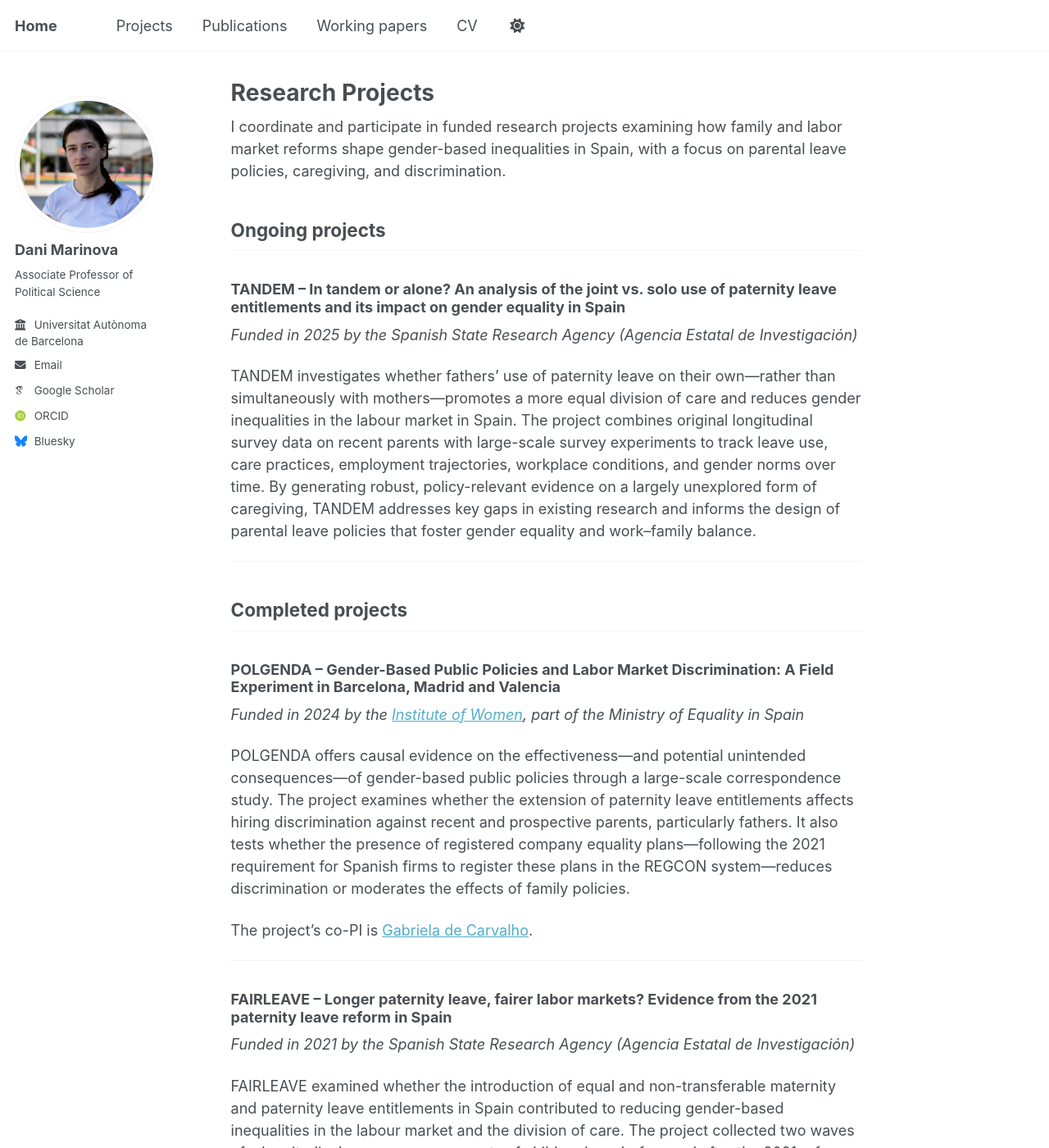
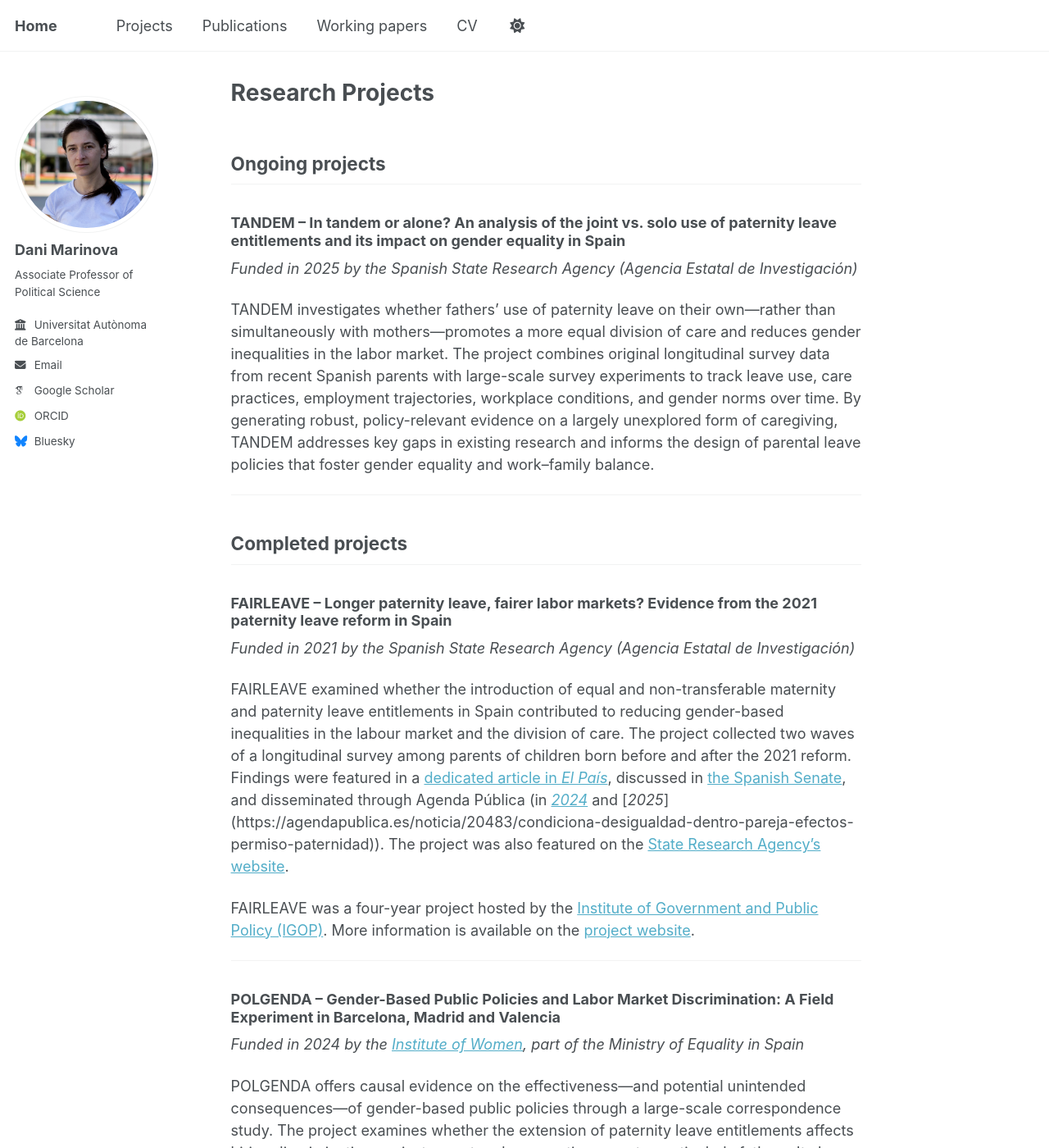
Before and after one commit to danimarinova/web, a Jekyll site: the page built from _pages/projects.md, in a window 1280 px wide and 1400 px high. Shown: the whole window at 82% size. Built offline with Jekyll 4.4.1, drawn with Linux system fonts in a browser that asks for light colours; some web fonts are replaced; a script that is not in the unit is left out; some of the changed text lies outside the part shown.

Commit message:
Update projects.md

```diff
--- a/_pages/projects.md
+++ b/_pages/projects.md
@@ -4,18 +4,25 @@ title: "Research Projects"
 permalink: /projects/
 ---
 
-I coordinate and participate in funded research projects examining how family and labor market reforms shape gender-based inequalities in Spain, with a focus on parental leave policies, caregiving, and discrimination.
-
 ## Ongoing projects
 
 ### **TANDEM – In tandem or alone? An analysis of the joint vs. solo use of paternity leave entitlements and its impact on gender equality in Spain**
 *Funded in 2025 by the Spanish State Research Agency (Agencia Estatal de Investigación)*
 
-TANDEM investigates whether fathers’ use of paternity leave on their own—rather than simultaneously with mothers—promotes a more equal division of care and reduces gender inequalities in the labour market in Spain. The project combines original longitudinal survey data on recent parents with large-scale survey experiments to track leave use, care practices, employment trajectories, workplace conditions, and gender norms over time. By generating robust, policy-relevant evidence on a largely unexplored form of caregiving, TANDEM addresses key gaps in existing research and informs the design of parental leave policies that foster gender equality and work–family balance.
+TANDEM investigates whether fathers’ use of paternity leave on their own—rather than simultaneously with mothers—promotes a more equal division of care and reduces gender inequalities in the labor market. The project combines original longitudinal survey data from recent Spanish parents with large-scale survey experiments to track leave use, care practices, employment trajectories, workplace conditions, and gender norms over time. By generating robust, policy-relevant evidence on a largely unexplored form of caregiving, TANDEM addresses key gaps in existing research and informs the design of parental leave policies that foster gender equality and work–family balance.
 
 ---
 
 ## Completed projects
+
+### **FAIRLEAVE – Longer paternity leave, fairer labor markets? Evidence from the 2021 paternity leave reform in Spain**
+*Funded in 2021 by the Spanish State Research Agency (Agencia Estatal de Investigación)*
+
+FAIRLEAVE examined whether the introduction of equal and non-transferable maternity and paternity leave entitlements in Spain contributed to reducing gender-based inequalities in the labour market and the division of care. The project collected two waves of a longitudinal survey among parents of children born before and after the 2021 reform. Findings were featured in a [dedicated article in *El País*](https://elpais.com/mamas-papas/familia/2025-03-30/que-opinan-los-padres-y-madres-recientes-de-los-permisos-iguales-e-intransferibles.html), discussed in [the Spanish Senate](https://www.senado.es/web/actividadparlamentaria/actualidad/video/index.html?s=15_S011030_011_01&a=264520&t=1), and disseminated through Agenda Pública (in [*2024*](https://agendapublica.es/noticia/19788/permiso-paternidad-agranda-brecha-laboral-espana) and [*2025*] (https://agendapublica.es/noticia/20483/condiciona-desigualdad-dentro-pareja-efectos-permiso-paternidad)). The project was also featured on the [State Research Agency’s website](https://www.aei.gob.es/en/awarded-grants/featured-grants/proyecto-idi-2020-generacion-conocimiento-bajas-paternidad-largas).
+
+FAIRLEAVE was a four-year project hosted by the [Institute of Government and Public Policy (IGOP)](https://igop.uab.cat/en/). More information is available on the [project website](https://webs.uab.cat/fairleave/).
+
+---
 
 ### **POLGENDA – Gender-Based Public Policies and Labor Market Discrimination: A Field Experiment in Barcelona, Madrid and Valencia**
 *Funded in 2024 by the [Institute of Women](https://www.inmujeres.gob.es/en/elInstituto/conocenos/home.htm), part of the Ministry of Equality in Spain*
@@ -25,14 +32,4 @@ POLGENDA offers causal evidence on the effectiveness—and potential unintended
 The project’s co-PI is [Gabriela de Carvalho](https://www.researchgate.net/profile/Gabriela-De-Carvalho-5).
 
 ---
-
-### **FAIRLEAVE – Longer paternity leave, fairer labor markets? Evidence from the 2021 paternity leave reform in Spain**
-*Funded in 2021 by the Spanish State Research Agency (Agencia Estatal de Investigación)*
-
-FAIRLEAVE examined whether the introduction of equal and non-transferable maternity and paternity leave entitlements in Spain contributed to reducing gender-based inequalities in the labour market and the division of care. The project collected two waves of a longitudinal survey among parents of children born before and after the 2021 reform. Findings were featured in a [dedicated article in *El País*](https://elpais.com/mamas-papas/familia/2025-03-30/que-opinan-los-padres-y-madres-recientes-de-los-permisos-iguales-e-intransferibles.html), discussed in [the Spanish Senate](https://www.senado.es/web/actividadparlamentaria/actualidad/video/index.html?s=15_S011030_011_01&a=264520&t=1), and disseminated through [*Agenda Pública*](https://agendapublica.es/noticia/19788/permiso-paternidad-agranda-brecha-laboral-espana). The project was also featured on the [State Research Agency’s website](https://www.aei.gob.es/en/awarded-grants/featured-grants/proyecto-idi-2020-generacion-conocimiento-bajas-paternidad-largas).
-
-FAIRLEAVE was a four-year project hosted by the [Institute of Government and Public Policy (IGOP)](https://igop.uab.cat/en/). More information is available on the [project website](https://webs.uab.cat/fairleave/).
-
----
-
 Feel free to reach out for more information about these projects or related lines of research.
```
